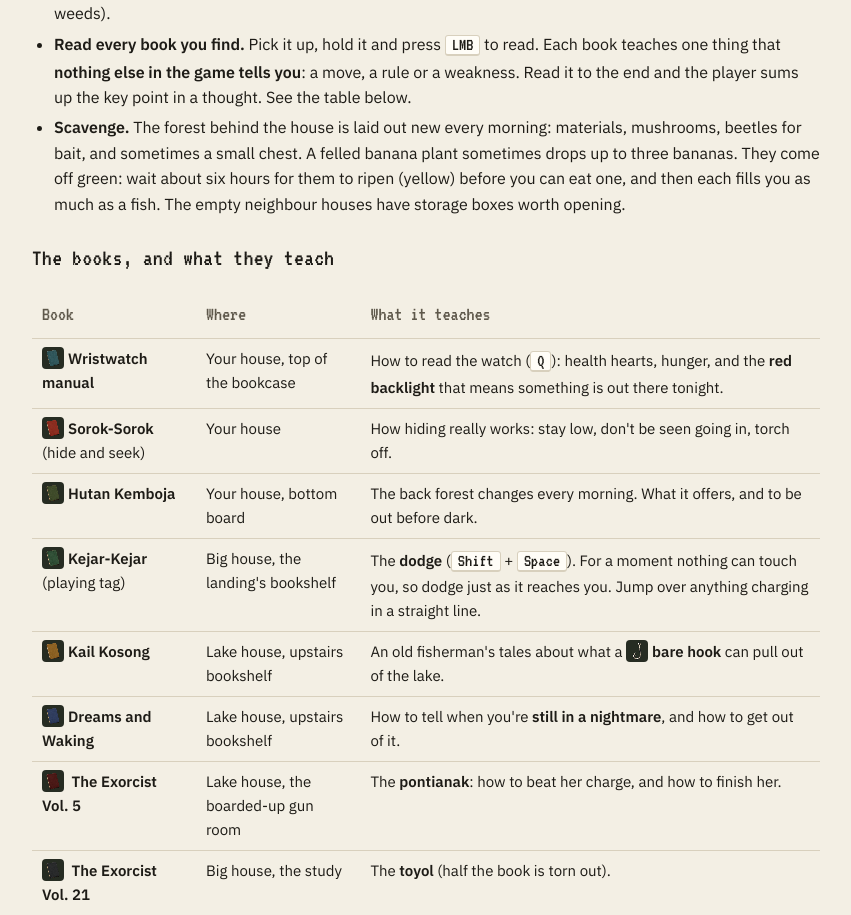
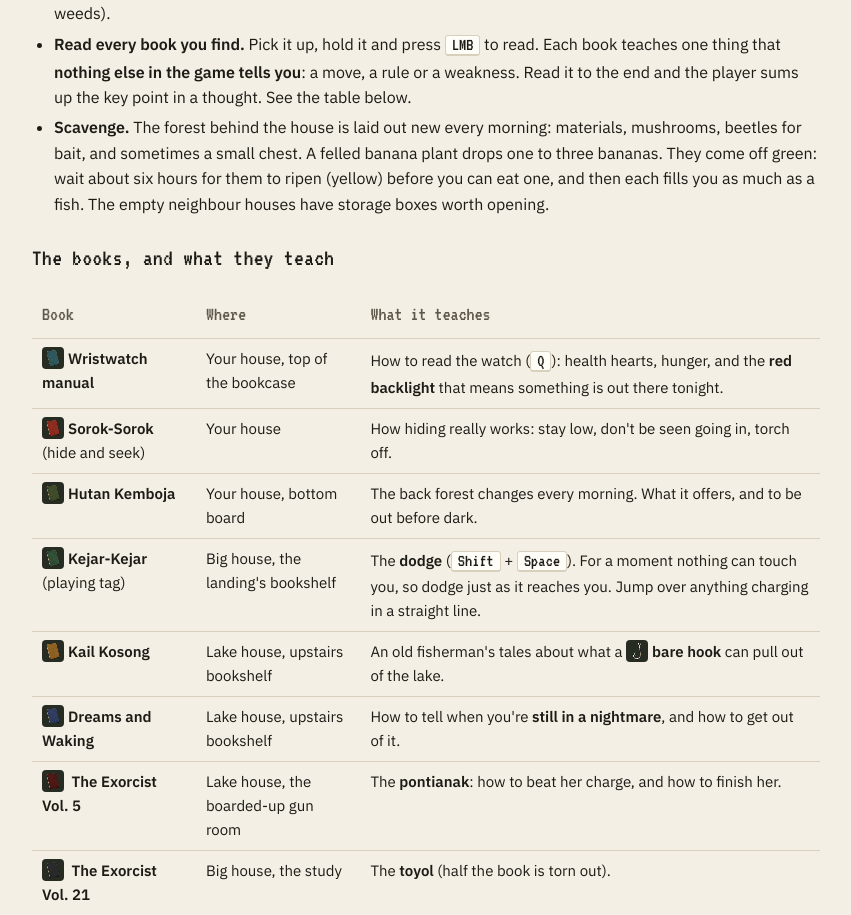
Before and after one commit to AmirulRsly/13-Malam-Guide, a plain HTML site: page index.html in a window 1280 px wide. Shown: the part 1025-1940 px from the top of the page, without its empty margins (214-1065 px from the left). Drawn offline with Linux system fonts and the light colour scheme.

Commit message:
Banana plants always drop one to three

```diff
--- a/index.html
+++ b/index.html
@@ -107,7 +107,7 @@ footer{margin-top:56px;padding-top:16px;border-top:1px solid var(--line);color:v
     <li><b>Listen to the radio.</b> The weather channel tells you about rain and storms. The midnight ghost-story show (<i>Cerita Seram Tengah Malam</i>) tells you what each ghost is and how the old folk kept it away.</li>
     <li><b>Prepare before dusk.</b> Each ghost has two tasks. Do both and your weapons hurt it properly. Do one and it takes twice as many hits. Do none and weapons don't touch it, so hide (wardrobe, outhouse, bushes, tall weeds).</li>
     <li><b>Read every book you find.</b> Pick it up, hold it and press <kbd>LMB</kbd> to read. Each book teaches one thing that <b>nothing else in the game tells you</b>: a move, a rule or a weakness. Read it to the end and the player sums up the key point in a thought. See the table below.</li>
-    <li><b>Scavenge.</b> The forest behind the house is laid out new every morning: materials, mushrooms, beetles for bait, and sometimes a small chest. A felled banana plant sometimes drops up to three bananas. They come off green: wait about six hours for them to ripen (yellow) before you can eat one, and then each fills you as much as a fish. The empty neighbour houses have storage boxes worth opening.</li>
+    <li><b>Scavenge.</b> The forest behind the house is laid out new every morning: materials, mushrooms, beetles for bait, and sometimes a small chest. A felled banana plant drops one to three bananas. They come off green: wait about six hours for them to ripen (yellow) before you can eat one, and then each fills you as much as a fish. The empty neighbour houses have storage boxes worth opening.</li>
   </ul>
   <h3>The books, and what they teach</h3>
   <table>
```
